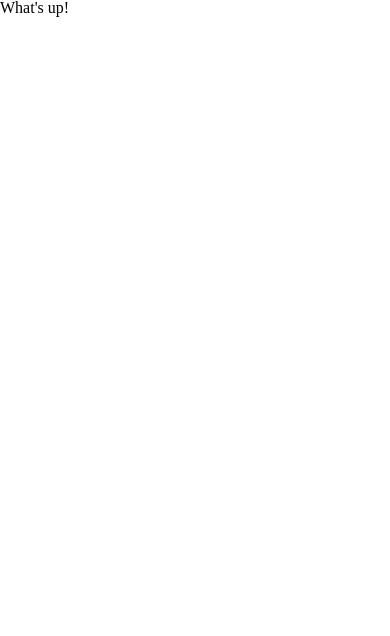
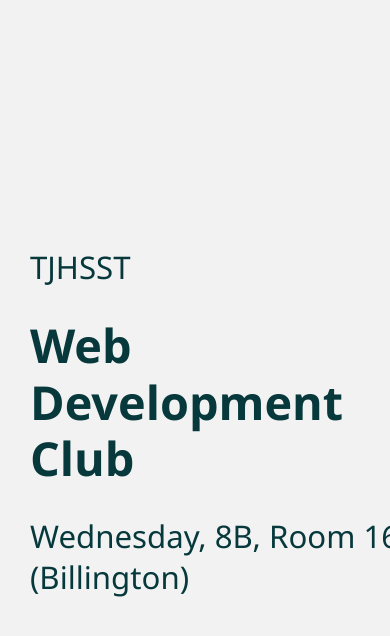
Before and after one commit to TJDevClub/website, a plain HTML site: page index.html in a window 390 px wide. Drawn offline with Linux system fonts and the light colour scheme.

Commit message:
Create responsive intro section

```diff
--- a/css/main.css
+++ b/css/main.css
@@ -1 +1,69 @@
 @import "./reset.css";
+
+html,
+body {
+  /* Don't exceed edges of screen */
+  min-height: 100%;
+  overflow-x: hidden;
+  width: 100%;
+  /* Default font */
+  font-family: "Mohave", "Segoe UI", Tahoma, Geneva, Verdana, sans-serif;
+}
+
+/* Anti-aliasing */
+* {
+  -webkit-font-smoothing: antialiased;
+  -moz-osx-font-smoothing: grayscale;
+}
+
+section {
+  width: 100%;
+  padding: 60px;
+
+  /* Fill exactly the screen's height, factoring in padding */
+  height: calc(100vh - 120px);
+
+  /* Flexbox for the win */
+  display: flex;
+  flex-wrap: wrap;
+  word-wrap: normal;
+  flex-direction: column;
+  justify-content: center;
+
+  font-size: 1.5em;
+}
+@media only screen and (max-width: 768px) {
+  section {
+    padding: 30px;
+    height: calc(100vh - 60px);
+
+    font-size: 4vw;
+  }
+}
+
+section.light {
+  background-color: #f2f2f2;
+  color: #07393c;
+}
+
+section.dark {
+  background-color: #07393c;
+  color: #f2f2f2;
+}
+
+section#intro h1 {
+  font-size: 5em;
+  font-weight: 600;
+  margin: 30px 0;
+  line-height: 1.2em;
+}
+@media only screen and (max-width: 768px) {
+  section#intro h1 {
+    font-size: 3em;
+  }
+}
+section#intro p {
+  font-size: 2em;
+  font-weight: 300;
+  line-height: 1.3em;
+}
--- /dev/null
+++ b/css/typography.css
@@ -0,0 +1,44 @@
+@font-face {
+  font-family: "Mohave";
+  src: url("../fonts/mohave-bold.otf");
+  font-weight: 700;
+}
+@font-face {
+  font-family: "Mohave";
+  src: url("../fonts/mohave-bolditalic.otf");
+  font-weight: 700;
+  font-style: italic;
+}
+@font-face {
+  font-family: "Mohave";
+  src: url("../fonts/mohave-italic.otf");
+  font-weight: 400;
+  font-style: italic;
+}
+@font-face {
+  font-family: "Mohave";
+  src: url("../fonts/mohave-light.otf");
+  font-weight: 300;
+}
+@font-face {
+  font-family: "Mohave";
+  src: url("../fonts/mohave-lightitalic.otf");
+  font-weight: 300;
+  font-style: italic;
+}
+@font-face {
+  font-family: "Mohave";
+  src: url("../fonts/mohave-medium.otf");
+  font-weight: 600;
+}
+@font-face {
+  font-family: "Mohave";
+  src: url("../fonts/mohave-mediumitalic.otf");
+  font-weight: 600;
+  font-style: italic;
+}
+@font-face {
+  font-family: "Mohave";
+  src: url("../fonts/mohave-regular.otf");
+  font-weight: 400;
+}
--- a/index.html
+++ b/index.html
@@ -7,6 +7,10 @@
     <link rel="stylesheet" href="css/main.css" />
   </head>
   <body>
-    What's up!
+    <section class="light" id="intro">
+      <p>TJHSST</p>
+      <h1>Web<br />Development<br />Club</h1>
+      <p>Wednesday, 8B, Room 16 (Billington)</p>
+    </section>
   </body>
 </html>
```
